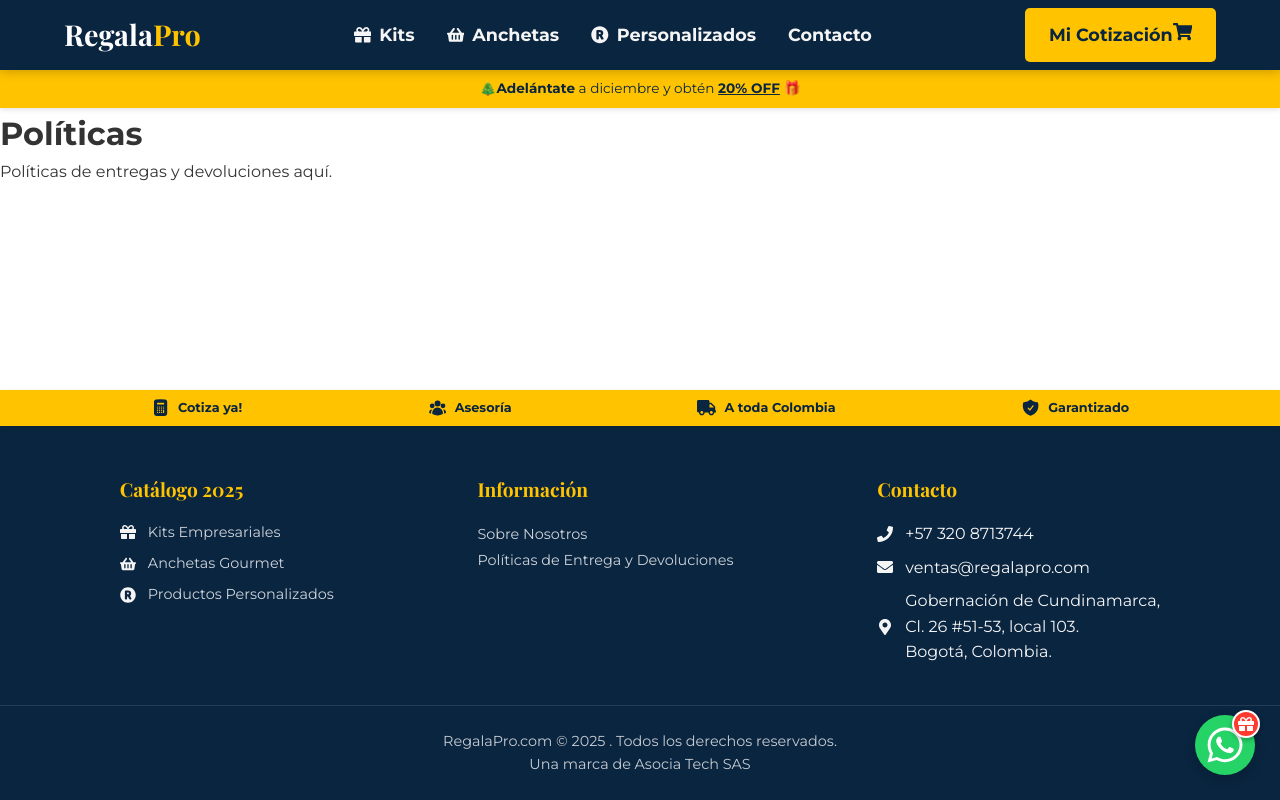
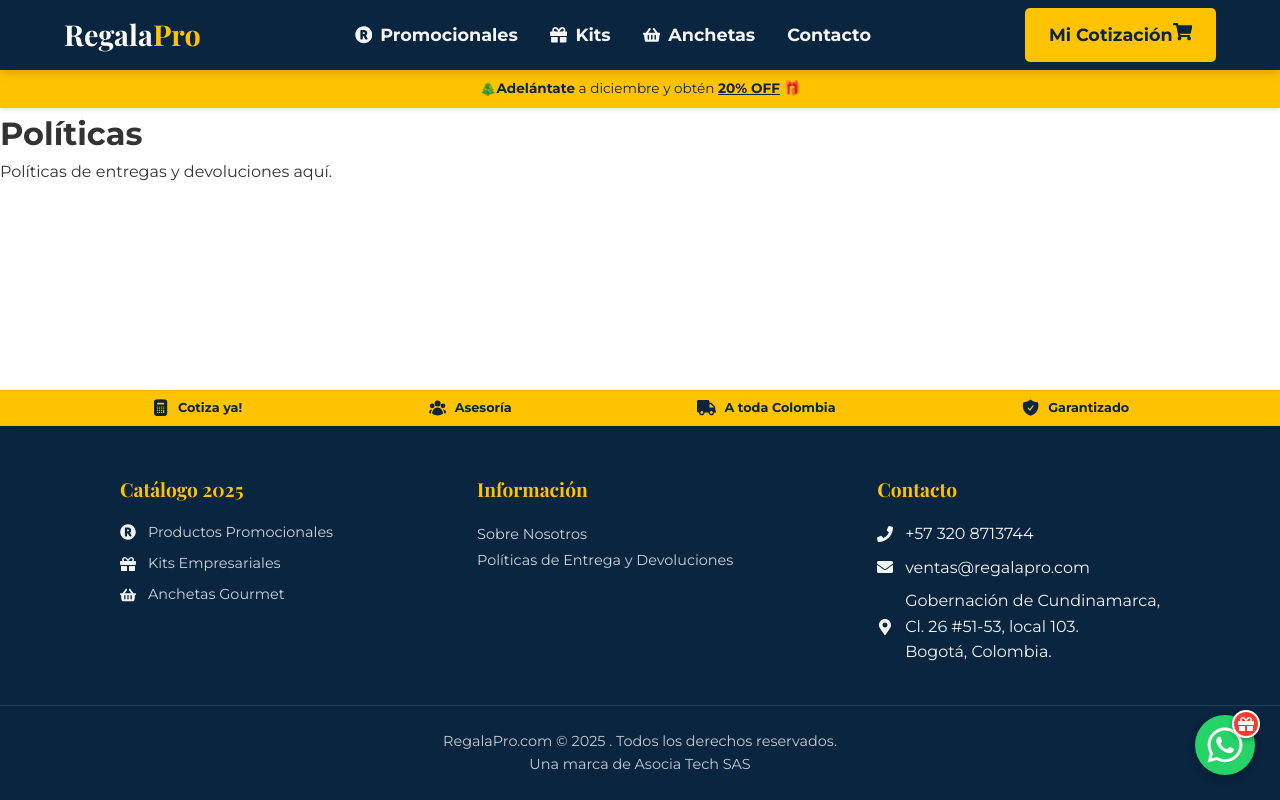
Before and after one commit to davemunar/DCv1, a React (Vite) app: page /politicas in a window 1280 px wide. Built offline with nearby package versions, Linux system fonts and the light colour scheme.

Commit message:
Products pero no coge toca darle duro x4

```diff
--- a/App.tsx
+++ b/App.tsx
@@ -1,5 +1,6 @@
 import React, { useState, useCallback } from 'react';
 import { BrowserRouter as Router, Routes, Route, useLocation } from 'react-router-dom';
+import ScrollToTop from './ScrollToTop';
 
 import Header from './Header';
 import Footer from './Footer';
@@ -54,6 +55,7 @@ const AppContent: React.FC = () => {
 
   return (
     <>
+      <ScrollToTop />
       <Header quoteItemCount={quoteItemCount} onQuoteClick={() => {}} />
       <Marquee className="" />
       <main className="min-h-screen">
--- a/Cta.tsx
+++ b/Cta.tsx
@@ -1,12 +1,13 @@
 import React from 'react';
+import { Link } from 'react-router-dom';
 
 const Cta: React.FC = () => {
     return (
         <section className="cta-section">
             <div className="cta-section__container max-w-6xl mx-auto">
-                <a href="/contact" className="cta-section__button">
+                <Link to="/products" className="cta-section__button">
                     $ Cotizar
-                </a>
+                </Link>
                 <p className="cta-section__text">¡es muy fácil!</p>
             </div>
         </section>
--- a/Footer.tsx
+++ b/Footer.tsx
@@ -12,16 +12,16 @@ const Footer: React.FC = () => {
                     <h2 className="footer__heading">Catálogo 2025</h2>
                     <ul className="footer__links footer__links--icons">
                         <li className="footer__link-item">
+                            <FaRegistered />
+                            <Link to="/products" state={{ kitType: 'Promocionales' }}>Productos Promocionales</Link>
+                        </li>
+                        <li className="footer__link-item">
                             <FaGift />
                             <Link to="/products" state={{ kitType: 'Kits Empresariales' }}>Kits Empresariales</Link>
                         </li>
                         <li className="footer__link-item">
                             <FaShoppingBasket />
                             <Link to="/products" state={{ kitType: 'Anchetas' }}>Anchetas Gourmet</Link>
-                        </li>
-                        <li className="footer__link-item">
-                            <FaRegistered />
-                            <Link to="/products" state={{ kitType: 'Promocionales' }}>Productos Personalizados</Link>
                         </li>
                     </ul>
                 </div>
--- a/Header.tsx
+++ b/Header.tsx
@@ -13,9 +13,9 @@ const Header: React.FC<HeaderProps> = ({ quoteItemCount, onQuoteClick }) => {
     };
 
     const navLinks = [
+      { name: 'Promocionales', href: '/products', state: { kitType: 'Promocionales' }, icon: <FaRegistered style={{ color: 'inherit' }} /> },
       { name: 'Kits', href: '/products', state: { kitType: 'Kits Empresariales' }, icon: <FaGift style={{ color: 'inherit' }}/> },
       { name: 'Anchetas', href: '/products', state: { kitType: 'Anchetas' }, icon: <FaShoppingBasket style={{ color: 'inherit' }} /> },
-      { name: 'Personalizados', href: '/products', state: { kitType: 'Promocionales' }, icon: <FaRegistered style={{ color: 'inherit' }} /> },
       { name: 'Contacto', href: '#page-footer', icon: null },
     ];
 
--- a/Home.tsx
+++ b/Home.tsx
@@ -17,6 +17,13 @@ const Home: React.FC<HomeProps> = ({ onProductClick }) => {
 
     const featuredProducts = [
         {
+            name: 'Productos promocionales',
+            description: 'Productos creativos y modernos para sorprender a tus clientes VIP.',
+            icon: <FaRegistered />,
+            imageUrl: personalizadosImage,
+            id: 'featured-3', price: 0, imageUrls: [personalizadosImage], category: 'Promocional', priceCategory: 'Esencial', kitType: 'Promocionales', experience: 'Promoción de Tú Logo / Marca'
+        },
+        {
             name: 'Kits Empresariales',
             description: 'Elige por por precio, intereses o temáticas.',
             icon: <FaGift />,
@@ -31,14 +38,6 @@ const Home: React.FC<HomeProps> = ({ onProductClick }) => {
             icon: <FaShoppingBasket />,
             imageUrl: anchetasImage,
             id: 'featured-2', price: 0, imageUrls: [anchetasImage], category: 'Anchetas', priceCategory: 'VIP Pro', kitType: 'Anchetas', experience: 'Navidad y fin de año'
-        },
-
-        {
-            name: 'Productos personalizados',
-            description: 'Productos creativos y modernos para sorprender a tus clientes VIP.',
-            icon: <FaRegistered />,
-            imageUrl: personalizadosImage,
-            id: 'featured-3', price: 0, imageUrls: [personalizadosImage], category: 'Promocional', priceCategory: 'Esencial', kitType: 'Promocionales', experience: 'Promoción de Tú Logo / Marca'
         }
     ];
 
@@ -67,7 +66,7 @@ const Home: React.FC<HomeProps> = ({ onProductClick }) => {
             <section className="promotional-section bg-gray-50 py-12 mt-12">
                 <div className="promotional-section__container flex flex-col md:flex-row items-center max-w-6xl mx-auto p-4">
                     <div className="promotional-section__image-container md:w-1/2 p-4">
-                        <img src={bannerImage} alt="Regalos para empresas personalizados" className="promotional-section__image w-full h-auto rounded-lg shadow-md" />
+                        <img src={bannerImage} alt="Regalos para empresas promocionales" className="promotional-section__image w-full h-auto rounded-lg shadow-md" />
                     </div>
                     <div className="promotional-section__content md:w-1/2 p-4">
                         <h3 className="promotional-section__title text-3xl font-semibold mb-4 text-gray-800">Déjalos elegir. Haz que tu regalo sea el detalle perfecto para tu empresa.</h3>
--- a/RegalaProCatalog.tsx
+++ b/RegalaProCatalog.tsx
@@ -51,14 +51,14 @@ const allProducts: Product[] = [
   { id: '4', name: 'Botella de Agua Navideña', description: 'Botella térmica con logo y motivos festivos.', price: 75000, imageUrls: generateImageUrls('water,bottle,christmas'), category: 'Promocional', priceCategory: 'Premium', kitType: 'Promocionales', experience: 'Navidad y fin de año' },
   { id: '5', name: 'Ancheta Café de Origen', description: 'Selección de café colombiano premium y galletas artesanales.', price: 80000, imageUrls: generateImageUrls('christmas,hamper,coffee'), category: 'Snacks', priceCategory: 'Premium', kitType: 'Anchetas', experience: 'Navidad y fin de año' },
   { id: '6', name: 'Kit de Aromaterapia Festiva', description: 'Vela aromática de canela y pino, y un aceite esencial.', price: 85000, imageUrls: generateImageUrls('christmas,candle,relax'), category: 'Cuidado Personal', priceCategory: 'Premium', kitType: 'Kits Empresariales', experience: 'Navidad y fin de año' },
-  { id: '7', name: 'Manta Personalizada y Kit de Cine', description: 'Manta tejida con logo y snacks para una tarde de películas.', price: 160000, imageUrls: generateImageUrls('blanket,movie,cozy'), category: 'Promocional', priceCategory: 'VIP Pro', kitType: 'Promocionales', experience: 'Navidad y fin de año' },
+  { id: '7', name: 'Manta Promocional y Kit de Cine', description: 'Manta tejida con logo y snacks para una tarde de películas.', price: 160000, imageUrls: generateImageUrls('blanket,movie,cozy'), category: 'Promocional', priceCategory: 'VIP Pro', kitType: 'Promocionales', experience: 'Navidad y fin de año' },
   { id: '8', name: 'Ancheta Gourmet Navideña', description: 'Vino, quesos maduros, jamón serrano y mermeladas.', price: 240000, imageUrls: generateImageUrls('gourmet,hamper,christmas'), category: 'Gourmet', priceCategory: 'VIP Pro', kitType: 'Anchetas', experience: 'Navidad y fin de año' },
   { id: '9', name: 'Kit Spa Fin de Año', description: 'Aceites esenciales, difusor, antifaz de gel y una suave toalla.', price: 150000, imageUrls: generateImageUrls('spa,kit,relax'), category: 'Cuidado Personal', priceCategory: 'VIP Pro', kitType: 'Kits Empresariales', experience: 'Navidad y fin de año' },
   { id: '10', name: 'Llavero de Cuero Grabado', description: 'Detalle elegante y duradero con mensaje de gratitud.', price: 38000, imageUrls: generateImageUrls('leather,keychain'), category: 'Promocional', priceCategory: 'Esencial', kitType: 'Promocionales', experience: 'Agradecimiento y Lealtad' },
   { id: '11', name: 'Caja de Chocolates "Gracias"', description: 'Selección de bombones en caja con mensaje.', price: 48000, imageUrls: generateImageUrls('chocolate,box,thankyou'), category: 'Snacks', priceCategory: 'Esencial', kitType: 'Anchetas', experience: 'Agradecimiento y Lealtad' },
   { id: '12', name: 'Kit de Notas de Agradecimiento', description: 'Set de tarjetas de alta calidad y bolígrafo.', price: 49000, imageUrls: generateImageUrls('thankyou,cards,pen'), category: 'Oficina', priceCategory: 'Esencial', kitType: 'Kits Empresariales', experience: 'Agradecimiento y Lealtad' },
   { id: '13', name: 'Mug de Agradecimiento Especial', description: 'Mug de alta calidad con diseño de gratitud y dulces.', price: 82000, imageUrls: generateImageUrls('mug,gift,corporate'), category: 'Promocional', priceCategory: 'Premium', kitType: 'Promocionales', experience: 'Agradecimiento y Lealtad' },
-  { id: '14', name: 'Ancheta Gracias por tu Esfuerzo', description: 'Chocolates gourmet, caramelos y tarjeta personalizada.', price: 88000, imageUrls: generateImageUrls('chocolate,gift,box'), category: 'Snacks', priceCategory: 'Premium', kitType: 'Anchetas', experience: 'Agradecimiento y Lealtad' },
+  { id: '14', name: 'Ancheta Gracias por tu Esfuerzo', description: 'Chocolates gourmet, caramelos y tarjeta promocional.', price: 88000, imageUrls: generateImageUrls('chocolate,gift,box'), category: 'Snacks', priceCategory: 'Premium', kitType: 'Anchetas', experience: 'Agradecimiento y Lealtad' },
   { id: '15', name: 'Set de Escritura Inspirador', description: 'Libreta premium, bolígrafos de colores y stickers.', price: 90000, imageUrls: generateImageUrls('notebook,pen,stationery'), category: 'Oficina', priceCategory: 'Premium', kitType: 'Kits Empresariales', experience: 'Agradecimiento y Lealtad' },
   { id: '16', name: 'Kit Onboarding Plus Tech', description: 'Termo, agenda de cuero y power bank.', price: 175000, imageUrls: generateImageUrls('corporate,gift,tech'), category: 'Tecnología', priceCategory: 'VIP Pro', kitType: 'Kits Empresariales', experience: 'Bienvenida / Onboarding' },
   { id: '17', name: 'Kit de Inicio Esencial', description: 'Libreta, bolígrafo y nota de bienvenida.', price: 49000, imageUrls: generateImageUrls('welcome,kit,office'), category: 'Oficina', priceCategory: 'Esencial', kitType: 'Kits Empresariales', experience: 'Bienvenida / Onboarding' },
--- /dev/null
+++ b/ScrollToTop.tsx
@@ -0,0 +1,14 @@
+import { useEffect } from 'react';
+import { useLocation } from 'react-router-dom';
+
+const ScrollToTop = () => {
+  const { pathname } = useLocation();
+
+  useEffect(() => {
+    window.scrollTo(0, 0);
+  }, [pathname]);
+
+  return null;
+};
+
+export default ScrollToTop;
```
